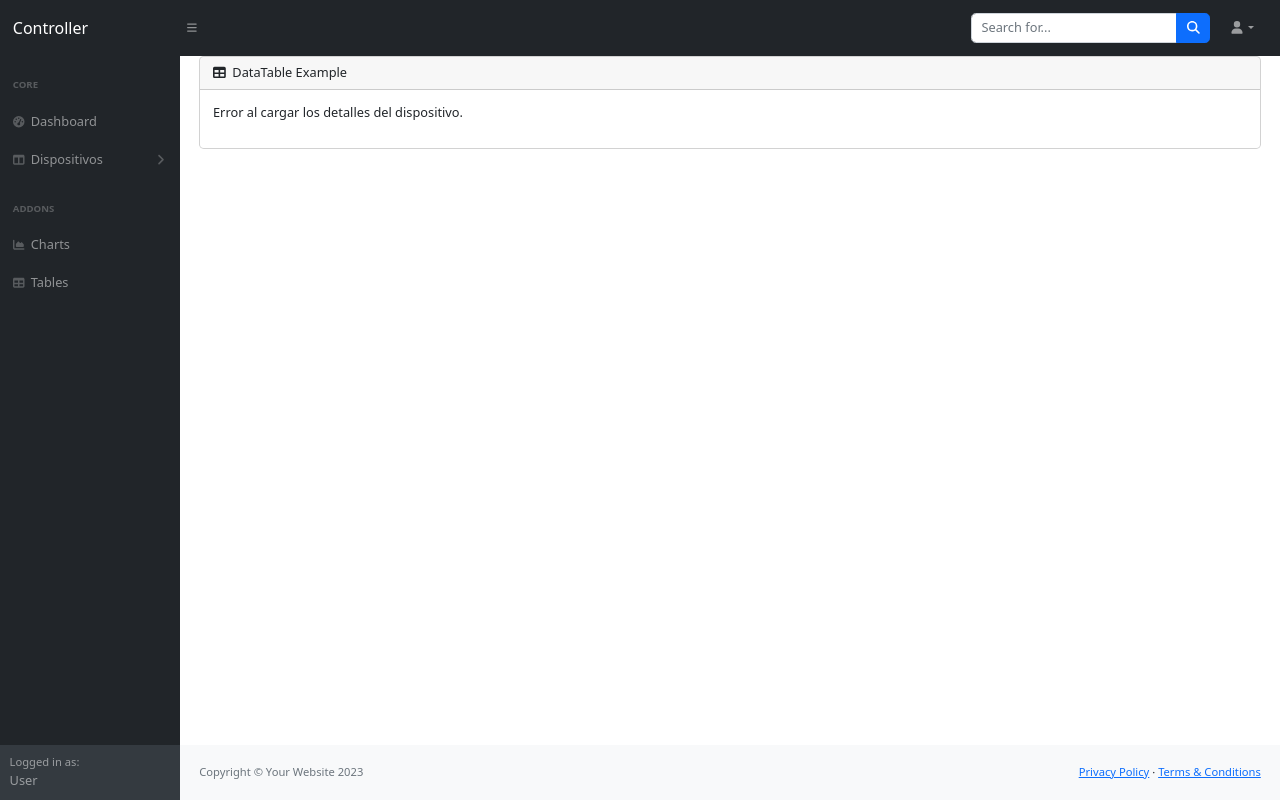
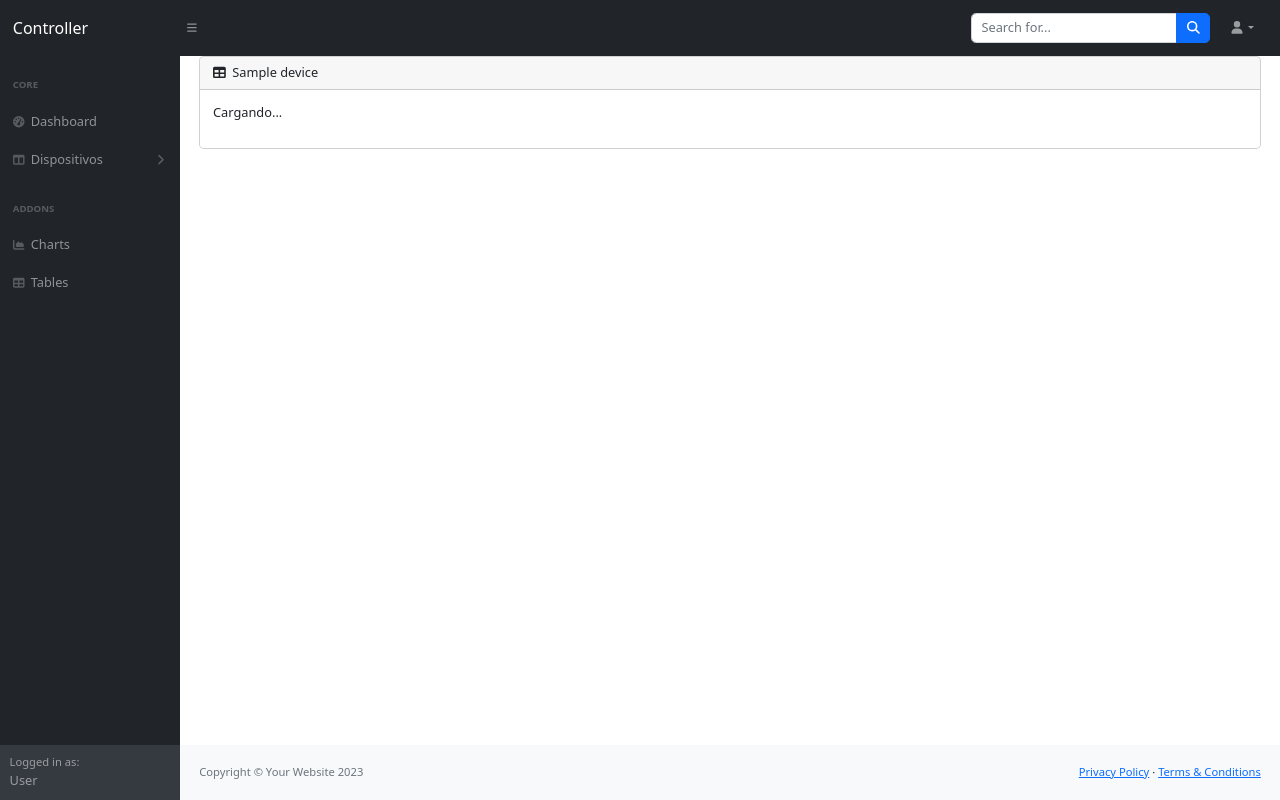
Before and after one commit to hokuto06/devicescontroller, a Django app: template mainController/templates/device_detail.html in a window 1280 px wide. Run offline with Django 4.2, Linux system fonts and the light colour scheme; the template is opened without the code that fills it: most values are stand-ins (such as "Sample title", 1, 10 or a date in 2020); some libraries are stand-ins or nearby versions.

Commit message:
Restauracion

```diff
--- a/mainController/templates/device_detail.html
+++ b/mainController/templates/device_detail.html
@@ -13,7 +13,7 @@
 <div class="card mb-4">
     <div class="card-header">
         <i class="fas fa-table me-1"></i>
-        DataTable Example
+        {{ device }}
     </div>
 <div class="card-body">
 <div id="device-detail-container">
@@ -22,7 +22,7 @@
 </div>
 </div>
 <!-- JavaScript para realizar la solicitud AJAX -->
-<script>
+<!-- <script>
     $(document).ready(function () {
         var csrftoken = jQuery("[name=csrfmiddlewaretoken]").val();
         $.ajaxSetup({
@@ -57,5 +57,5 @@
             }
         });
     });
-</script>
+</script> -->
 {% endblock %}
```
Also changed, not shown: mainController/views.py (+6 -3 lines).
